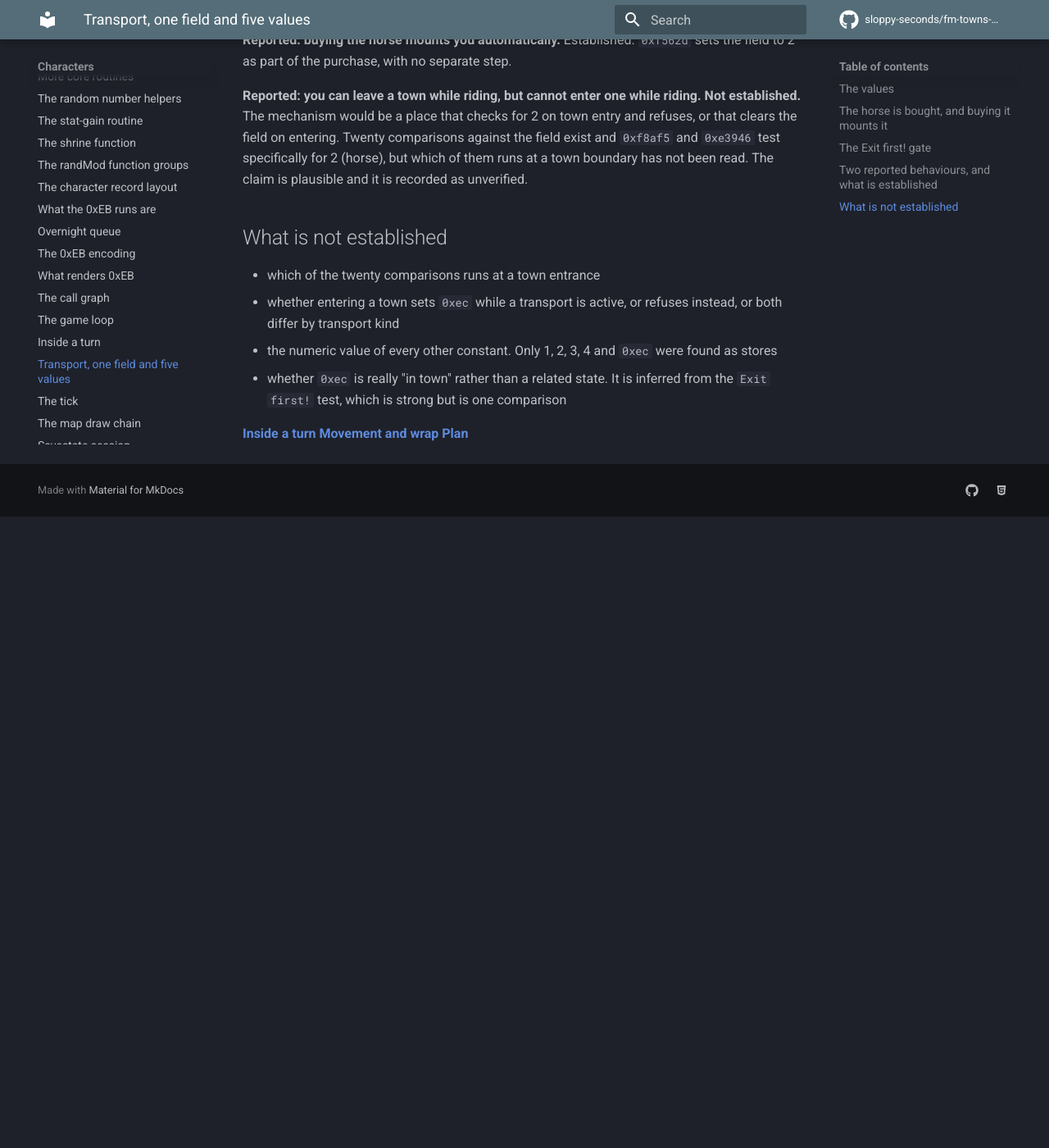
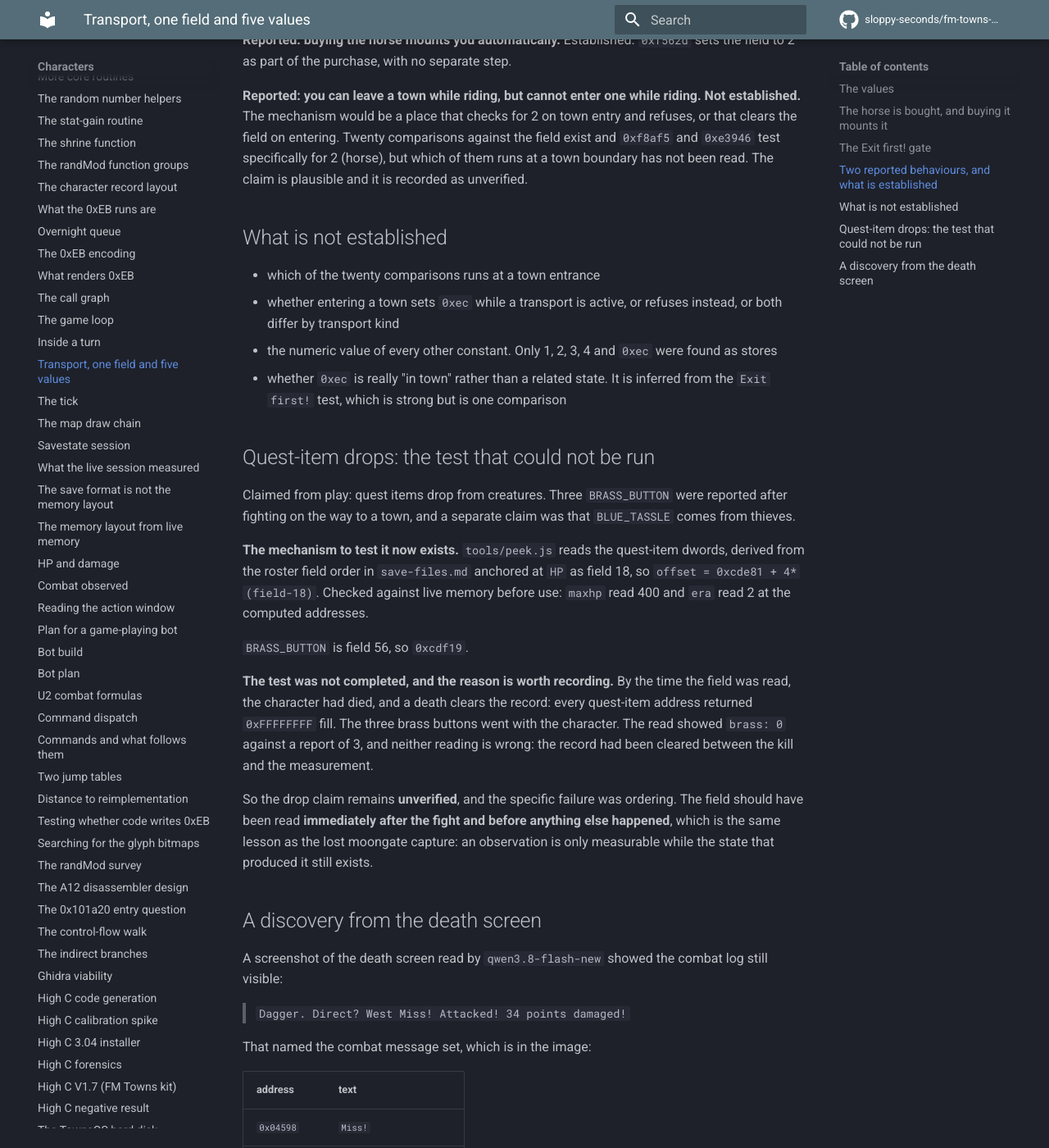
Before and after one commit to sloppy-seconds/fm-towns-ultima, an MkDocs documentation site: the page built from docs/transport-field.md, in a window 1280 px wide and 1400 px high, scrolled down 1836 px. Shown: the whole window at 82% size. Built offline with MkDocs 1.6.1 and Material for MkDocs 9.7.7, drawn with Linux system fonts in a browser that asks for light colours; comment, search, counter and statistics services are not loaded; before the commit the page ends 2466 px from its top, so only the background shows below that; some of the changed text lies outside the part shown.

Commit message:
Quest-item reads exist, but the drop test failed on ordering, not on tooling
Reported: three brass buttons collected from fighting creatures on the way to a town.
BRASS_BUTTON is field 56 so 0xcdf19, and peek.js now reads the quest-item dwords,
derived from the roster field order anchored at HP as field 18. Verified against
live memory before trusting the arithmetic: maxhp read 400 and era read 2.

The test could not be completed. By the time the field was read the character had
died, and a death clears the record, so every quest-item address returned FF fill.
The read said brass 0 against a report of 3, and neither is wrong: the record was
cleared between the kill and the measurement.

So the drop claim is UNVERIFIED, and the specific failure was ordering. The field
should be read immediately after the fight, before anything else happens. Same
lesson as the lost moongate capture: an observation is only measurable while the
state that produced it still exists.

One thing came out of it anyway. The death screen screenshot, read by the vision
model, still showed the combat log: "Dagger. Direct? West Miss! Attacked! 34 points
damaged!". That named the message set, all present in the image: "Miss!" at
0x04598, "Attack with" at 0x067ec, "Hit points:" at 0x04070, "Field causes damage!"
at 0x04b88, and the action menu "A)ttack J)ump S)teal " at 0x01670. So the player's
attack commands are A/J/S. None traced to its caller yet.

```diff
--- a/docs/transport-field.md
+++ b/docs/transport-field.md
@@ -81,4 +81,44 @@ recorded as unverified.
 - whether `0xec` is really "in town" rather than a related state. It is inferred from the `Exit first!`
   test, which is strong but is one comparison
 
+## Quest-item drops: the test that could not be run
+
+Claimed from play: quest items drop from creatures. Three `BRASS_BUTTON` were reported after fighting on
+the way to a town, and a separate claim was that `BLUE_TASSLE` comes from thieves.
+
+**The mechanism to test it now exists.** `tools/peek.js` reads the quest-item dwords, derived from the
+roster field order in `save-files.md` anchored at `HP` as field 18, so `offset = 0xcde81 + 4*(field-18)`.
+Checked against live memory before use: `maxhp` read 400 and `era` read 2 at the computed addresses.
+
+`BRASS_BUTTON` is field 56, so `0xcdf19`.
+
+**The test was not completed, and the reason is worth recording.** By the time the field was read, the
+character had died, and a death clears the record: every quest-item address returned `0xFFFFFFFF` fill.
+The three brass buttons went with the character. The read showed `brass: 0` against a report of 3, and
+neither reading is wrong: the record had been cleared between the kill and the measurement.
+
+So the drop claim remains **unverified**, and the specific failure was ordering. The field should have
+been read **immediately after the fight and before anything else happened**, which is the same lesson as
+the lost moongate capture: an observation is only measurable while the state that produced it still
+exists.
+
+## A discovery from the death screen
+
+A screenshot of the death screen read by `qwen3.8-flash-new` showed the combat log still visible:
+
+> `Dagger. Direct? West Miss! Attacked! 34 points damaged!`
+
+That named the combat message set, which is in the image:
+
+| address | text |
+|---|---|
+| `0x04598` | `Miss!` |
+| `0x067ec` | `Attack with` |
+| `0x04070` | `Hit points:` |
+| `0x04b88` | `Field causes damage!` |
+| `0x01670` | `A)ttack  J)ump   S)teal ` |
+
+So the attacks available to the player are `A)ttack`, `J)ump` and `S)teal`, and the log strings for a hit,
+a miss and field damage are all present. None of them has been traced to its caller yet.
+
 **[Inside a turn](inside-a-turn.md)** **[Movement and wrap](movement-and-wrap.md)** **[Plan](plan.md)**
```
Also changed, not shown: 1 other file.
